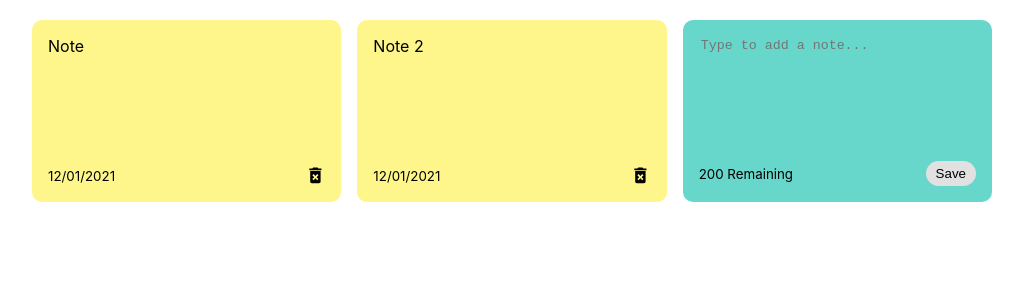
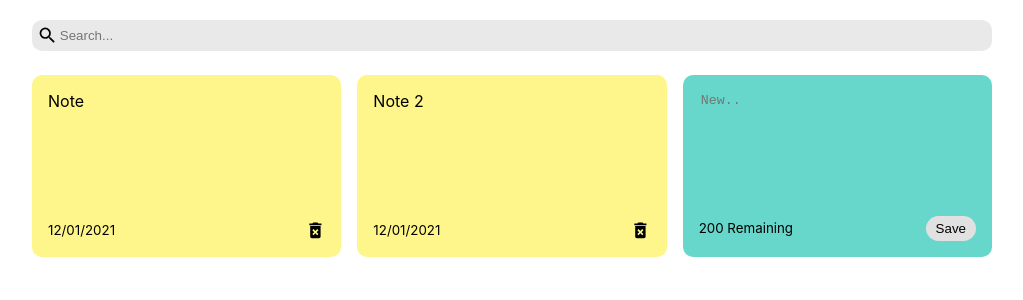
Before and after one commit to shadanamini/notes-application, a React (Create React App) app: page / in a window 1280 px wide. Shown: the top 300 px of the page, without its empty margins (128-1151 px from the left). Built offline with nearby package versions, Linux system fonts and the light colour scheme.

Commit message:
search implemented

```diff
--- a/src/App.js
+++ b/src/App.js
@@ -1,6 +1,7 @@
 import NotesList from "./components/NotesList";
 import {nanoid} from "nanoid";
 import {useState} from 'react';
+import Search from "./components/Search";
 
 const App = () => {
 
@@ -17,6 +18,9 @@
         date: "12/01/2021",
       },
     ]);
+
+    const [searchText, setSearchText] = useState('');
+
 
     const addNote = (text) => {
       const date = new Date();
@@ -36,7 +40,14 @@
 
   return (
     <div className="container">
-      <NotesList notes={notes} handleAddNote={addNote} handleDeleteNote={deleteNote}/>
+      <Search handleSearchNote={setSearchText}/>
+      <NotesList
+					notes={notes.filter((note) =>
+						note.text.toLowerCase().includes(searchText.toLowerCase())
+					)}
+        handleAddNote={addNote}
+        handleDeleteNote={deleteNote}
+      />
     </div>
   )
 }
--- a/src/components/AddNote.js
+++ b/src/components/AddNote.js
@@ -22,7 +22,7 @@
 			<textarea
 				rows='8'
 				cols='10'
-				placeholder='Type to add a note...'
+				placeholder='New..'
 				value={noteText}
 				onChange={handleChange}
 			></textarea>
--- /dev/null
+++ b/src/components/Search.js
@@ -0,0 +1,14 @@
+import React from "react";
+import {MdSearch} from "react-icons/md";
+
+const Search = ({handleSearchNote}) => {
+    return <div className="search">
+        <MdSearch className="search-icons" size="1.3em" />
+        <input
+        onChange={(e) => handleSearchNote(e.target.value)}
+        type="text"
+        placeholder="Search..." />
+    </div>
+};
+
+export default Search;
--- a/src/index.css
+++ b/src/index.css
@@ -74,3 +74,21 @@
 .delete-icon {
   cursor: pointer;
 }
+
+.search {
+  display: flex;
+  align-items: center;
+  background-color: rgb(233, 233, 233);
+  border-radius: 10px;
+  padding: 5px;
+  margin-bottom: 1.5em;
+}
+
+.search input {
+  border: none;
+  background-color: rgb(233, 233, 233);
+}
+
+.search input:focus {
+  outline: none;
+}
```
